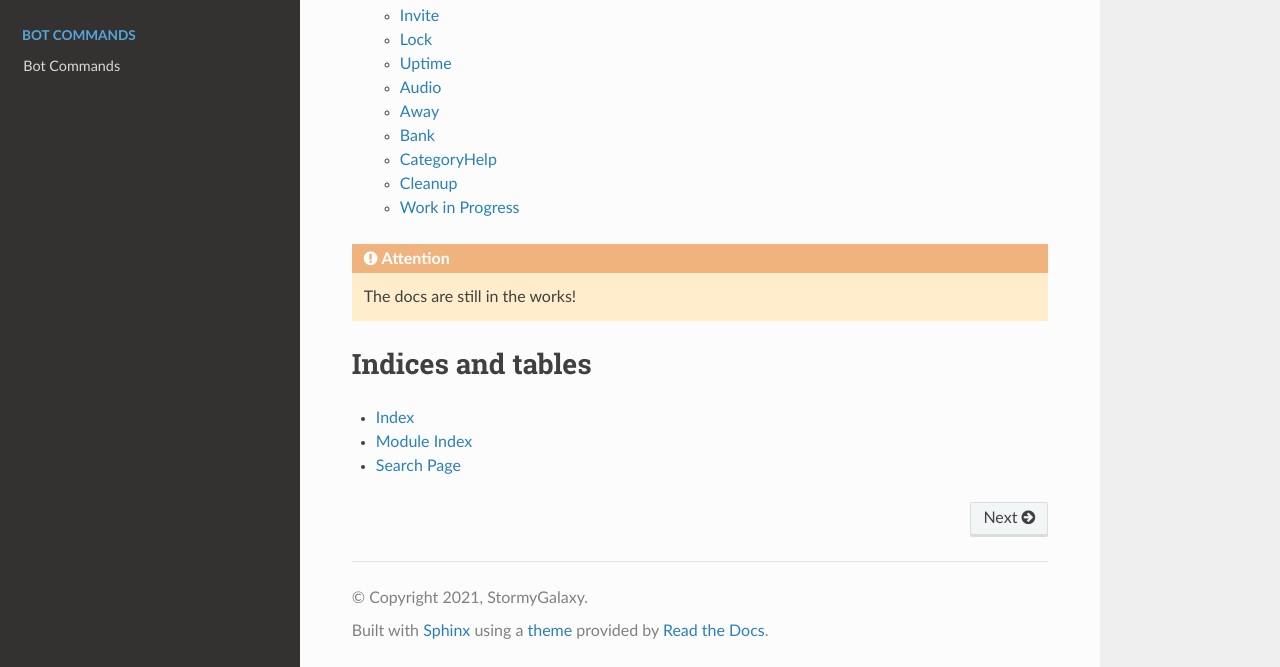
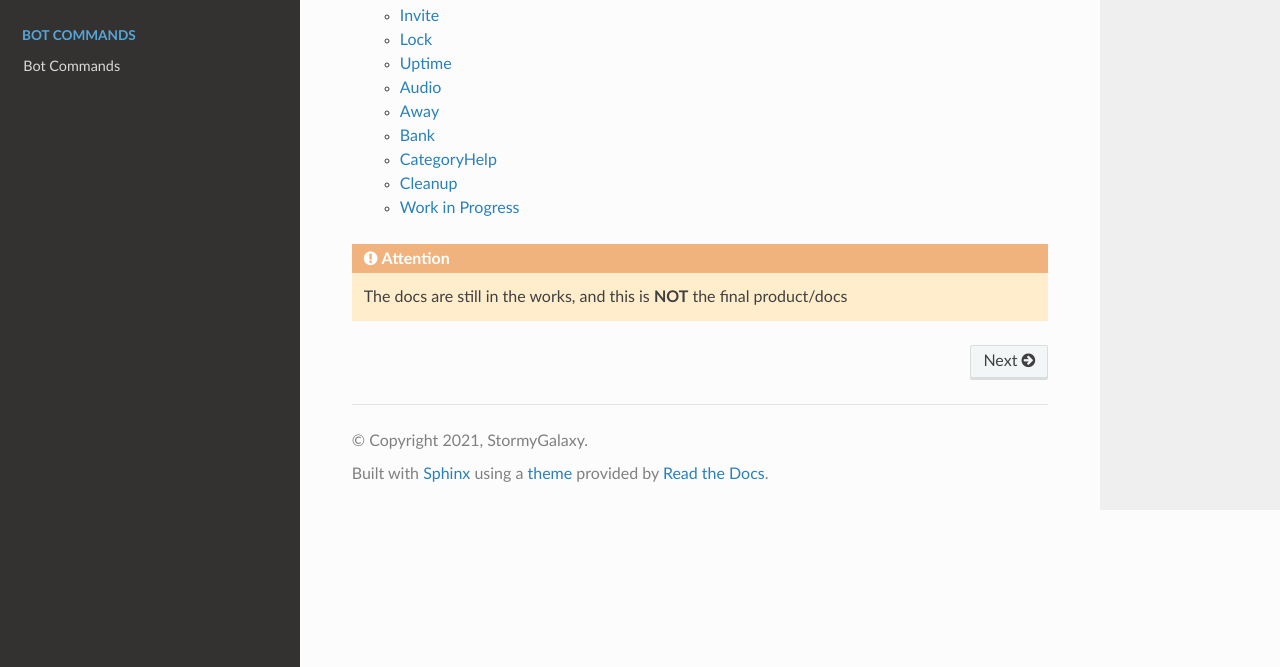
Before and after one commit to StormyGalaxy/Galactic-Bot, a Sphinx documentation site: the page built from docs/index.rst, in a window 1280 px wide and 900 px high, scrolled down 691 px, cut to the strip 233-900 px from the top of the window. Built offline with Sphinx 7.4.7 and the Read the Docs theme 2.0.0, drawn with Linux system fonts in a browser that asks for light colours.

Commit message:
Update index.rst

```diff
--- a/docs/index.rst
+++ b/docs/index.rst
@@ -40,11 +40,4 @@ Welcome to the Galactic Bot Wiki!
 
    commands/BotCommands
 
-.. attention:: The docs are still in the works!
-
-Indices and tables
-==================
-
-* :ref:`genindex`
-* :ref:`modindex`
-* :ref:`search`
+.. attention:: The docs are still in the works, and this is **NOT** the final product/docs
```
